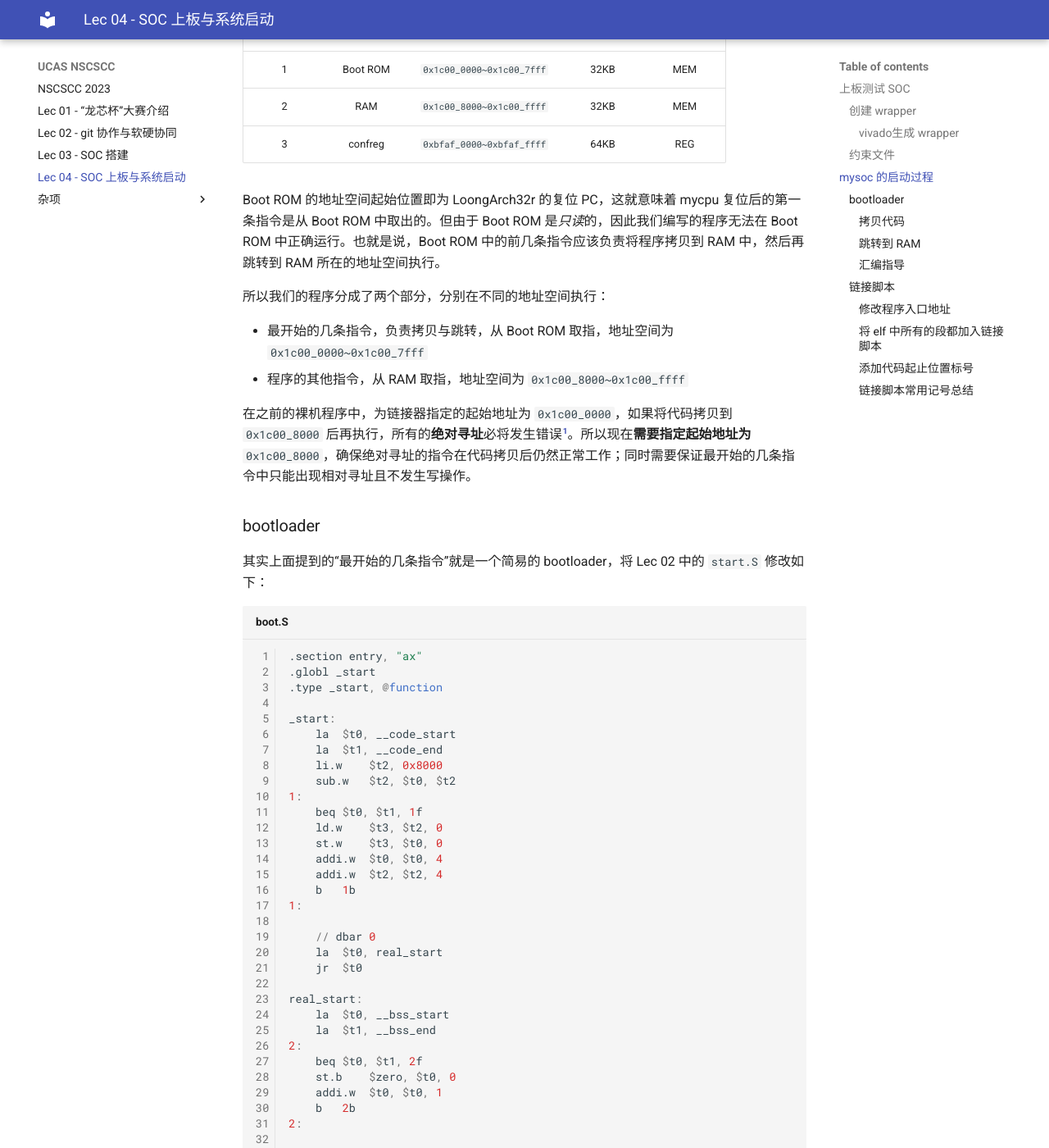
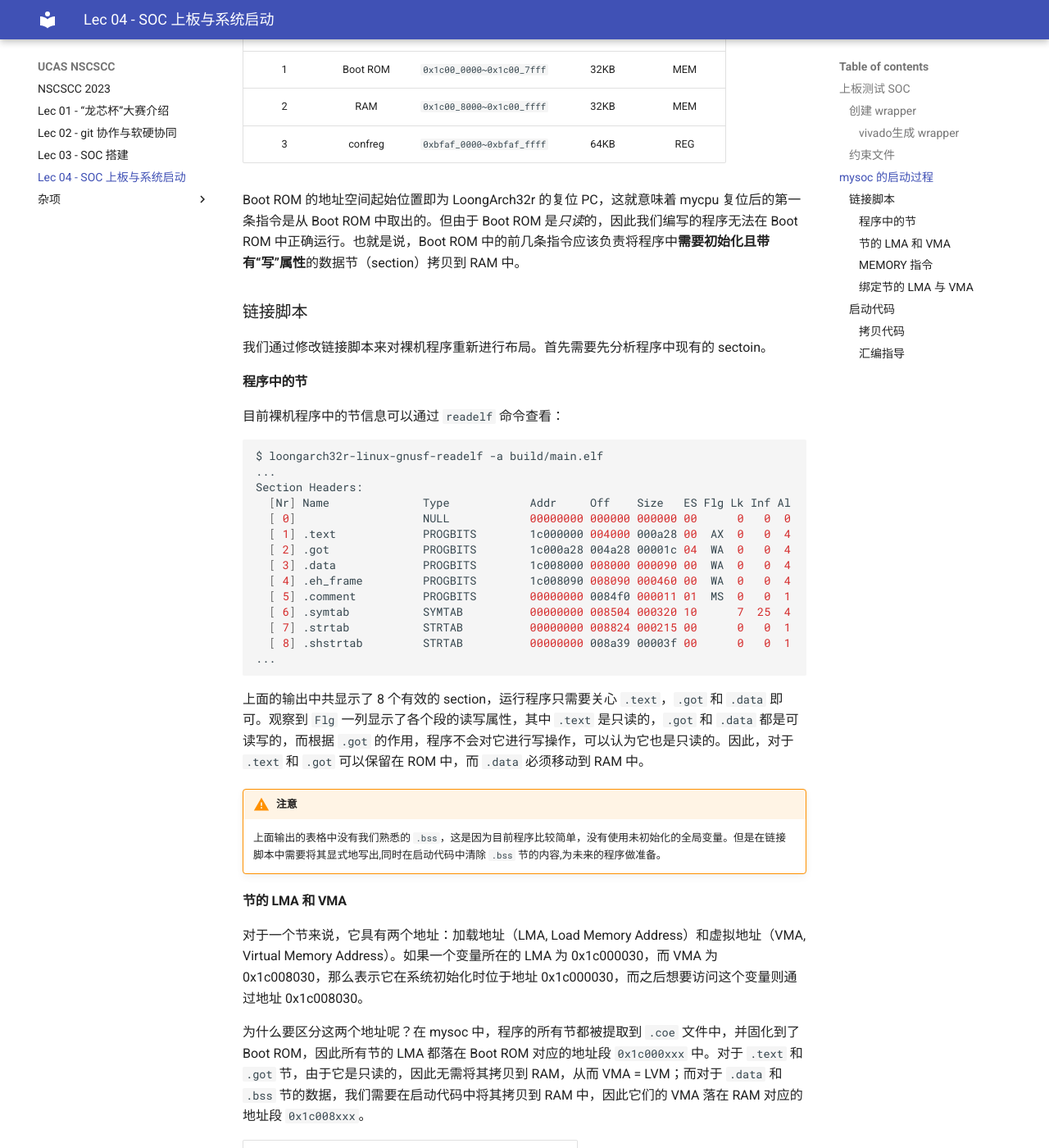
Before and after one commit to ucas-nscscc/docs, an MkDocs documentation site: the page built from docs/lec04/index.md, in a window 1280 px wide and 1400 px high, scrolled down 4154 px. Shown: the whole window at 82% size. Built offline with MkDocs 1.6.1 and Material for MkDocs 9.7.7, drawn with Linux system fonts in a browser that asks for light colours; some of the changed text lies outside the part shown.

Commit message:
use new linker script

````diff
--- a/docs/lec04/index.md
+++ b/docs/lec04/index.md
@@ -104,29 +104,170 @@
 |2|RAM|`0x1c00_8000~0x1c00_ffff`|32KB|MEM|
 |3|confreg|`0xbfaf_0000~0xbfaf_ffff`|64KB|REG|
 
-Boot ROM 的地址空间起始位置即为 LoongArch32r 的复位 PC，这就意味着 mycpu 复位后的第一条指令是从 Boot ROM 中取出的。但由于 Boot ROM 是*只读*的，因此我们编写的程序无法在 Boot ROM 中正确运行。也就是说，Boot ROM 中的前几条指令应该负责将程序拷贝到 RAM 中，然后再跳转到 RAM 所在的地址空间执行。
+Boot ROM 的地址空间起始位置即为 LoongArch32r 的复位 PC，这就意味着 mycpu 复位后的第一条指令是从 Boot ROM 中取出的。但由于 Boot ROM 是*只读*的，因此我们编写的程序无法在 Boot ROM 中正确运行。也就是说，Boot ROM 中的前几条指令应该负责将程序中**需要初始化且带有“写”属性**的数据节（section）拷贝到 RAM 中。
 
-所以我们的程序分成了两个部分，分别在不同的地址空间执行：
+### 链接脚本
 
-- 最开始的几条指令，负责拷贝与跳转，从 Boot ROM 取指，地址空间为 `0x1c00_0000~0x1c00_7fff`
-- 程序的其他指令，从 RAM 取指，地址空间为 `0x1c00_8000~0x1c00_ffff`
+我们通过修改链接脚本来对裸机程序重新进行布局。首先需要先分析程序中现有的 sectoin。
 
-在之前的裸机程序中，为链接器指定的起始地址为 `0x1c00_0000`，如果将代码拷贝到 `0x1c00_8000` 后再执行，所有的**绝对寻址**必将发生错误[^1]。所以现在**需要指定起始地址为** `0x1c00_8000`，确保绝对寻址的指令在代码拷贝后仍然正常工作；同时需要保证最开始的几条指令中只能出现相对寻址且不发生写操作。
+#### 程序中的节
 
-### bootloader
+目前裸机程序中的节信息可以通过 `readelf` 命令查看：
 
-其实上面提到的“最开始的几条指令”就是一个简易的 bootloader，将 Lec 02 中的 `start.S` 修改如下：
+```sh
+$ loongarch32r-linux-gnusf-readelf -a build/main.elf
+...
+Section Headers:
+  [Nr] Name              Type            Addr     Off    Size   ES Flg Lk Inf Al
+  [ 0]                   NULL            00000000 000000 000000 00      0   0  0
+  [ 1] .text             PROGBITS        1c000000 004000 000a28 00  AX  0   0  4
+  [ 2] .got              PROGBITS        1c000a28 004a28 00001c 04  WA  0   0  4
+  [ 3] .data             PROGBITS        1c008000 008000 000090 00  WA  0   0  4
+  [ 4] .eh_frame         PROGBITS        1c008090 008090 000460 00  WA  0   0  4
+  [ 5] .comment          PROGBITS        00000000 0084f0 000011 01  MS  0   0  1
+  [ 6] .symtab           SYMTAB          00000000 008504 000320 10      7  25  4
+  [ 7] .strtab           STRTAB          00000000 008824 000215 00      0   0  1
+  [ 8] .shstrtab         STRTAB          00000000 008a39 00003f 00      0   0  1
+...
+```
 
-```s title="boot.S" linenums="1"
+上面的输出中共显示了 8 个有效的 section，运行程序只需要关心 `.text`，`.got` 和 `.data` 即可。观察到 `Flg` 一列显示了各个段的读写属性，其中 `.text` 是只读的，`.got` 和 `.data` 都是可读写的，而根据 `.got` 的作用，程序不会对它进行写操作，可以认为它也是只读的。因此，对于 `.text` 和 `.got` 可以保留在 ROM 中，而 `.data` 必须移动到 RAM 中。
+
+!!! warning "注意"
+
+    上面输出的表格中没有我们熟悉的 `.bss`，这是因为目前程序比较简单，没有使用未初始化的全局变量。但是在链接脚本中需要将其显式地写出,同时在启动代码中清除 `.bss` 节的内容,为未来的程序做准备。
+
+#### 节的 LMA 和 VMA
+
+对于一个节来说，它具有两个地址：加载地址（LMA, Load Memory Address）和虚拟地址（VMA, Virtual Memory Address）。如果一个变量所在的 LMA 为 0x1c000030，而 VMA 为 0x1c008030，那么表示它在系统初始化时位于地址 0x1c000030，而之后想要访问这个变量则通过地址 0x1c008030。
+
+为什么要区分这两个地址呢？在 mysoc 中，程序的所有节都被提取到 `.coe` 文件中，并固化到了 Boot ROM，因此所有节的 LMA 都落在 Boot ROM 对应的地址段 `0x1c000xxx` 中。对于 `.text` 和 `.got` 节，由于它是只读的，因此无需将其拷贝到 RAM，从而 VMA = LVM；而对于 `.data` 和 `.bss` 节的数据，我们需要在启动代码中将其拷贝到 RAM 中，因此它们的 VMA 落在 RAM 对应的地址段 `0x1c008xxx`。
+
+|节名称|读写属性|LMA|VMA|
+|:---:|:---:|:---:|:---:|
+|`.text`|只读|`0x1c000xxx`|`0x1c000xxx`|
+|`.got`|读写|`0x1c000xxx`|`0x1c000xxx`|
+|`.date`|读写|`0x1c000xxx`|`0x1c008xxx`|
+|`.bss`|读写|`0x1c000xxx`|`0x1c008xxx`|
+
+#### MEMORY 指令
+
+在链接脚本中使用 MEMORY 指令可以为地址空间（memory region）定义名称和读写属性，它的语法为：
+
+```ld
+MEMORY
+{
+    <name> [(<attr>)] : ORIGIN = <origin>, LENGTH = <len>
+    <name> [(<attr>)] : ORIGIN = <origin>, LENGTH = <len>
+    ...
+}
+```
+
+- `<name>` 表示某个地址空间的名称
+- `<attr>` 是可选项，表示该地址段的属性
+- `<origin>` 指定了该地址空间的起始地址
+- `<length>` 指定了该地址空间的长度
+
+对于 mysoc 的地址空间布局，可以定义如下：
+
+```ld title="mysoc.ld"
+MEMORY
+{
+    ROM (rx) : ORIGIN = 0x1c000000, LENGTH = 32K
+    RAM (rw) : ORIGIN = 0x1c008000, LENGTH = 32K
+}
+```
+
+这里我们将地址空间的布局单独存储到了文件 `mysoc.ld` 中，在 `bare-metal.ld` 中，可以通过 `INCLUDE` 指令添加包含的文件：
+
+```ld title="bare-metal.ld"
+INCLUDE mysoc.ld
+ENTRY(_start)
+...
+```
+
+#### 绑定节的 LMA 与 VMA
+
+在链接脚本中对于某个节的 LMA 和 VMA 进行绑定的方法有很多种，这里只展示一种：
+
+```ld
+<section> : [AT(<lma>)]
+{
+　　...
+} [><region>]
+```
+
+- `<section>` 为某个节的名称
+- `AT(<lma>)` 为可选项，用于绑定 LMA，`<lma>` 为具体想要绑定的地址
+- `[><region>]` 为可选项，用于绑定 VMA，`<region>` 为一个通过 `MEMORY` 指令定义的地址空间名称
+
+对于 mysoc 的地址空间布局和裸机程序分节，可以在链接脚本中做如下绑定：
+
+```ld title="bare-metal.ld"
+SECTIONS
+{
+    .text : {
+        *(entry)
+        *(.text)
+    } > ROM
+    .got : {
+        *(.got)
+    } > ROM
+    .rodata : {
+        *(.rodata)
+        __rodata_end = .;
+    } > ROM
+
+    .data : AT(__rodata_end) ALIGN(0x4) {
+        __data_start = .;
+        *(.data)
+    } > RAM
+    __data_size = SIZEOF(.data);
+    __data_load_start = LOADADDR(.data);
+    .bss : ALIGN(0x4) {
+        __bss_start = .;
+        *(.bss)
+        __bss_end = .;
+    } > RAM
+}
+```
+
+上面的链接脚本使用了一些关键字：
+
+- `ALIGN(<alignment>)`：设置整个段的对齐字节数
+- `SIZEOF(<section>)`：获取某个段的大小
+- `LOADADDR(<section>)`：获取某个段的 LMA
+
+可以在链接后的 elf 文件中找到上面链接脚本中标号的值：
+
+```
+Symbol table '.symtab' contains 52 entries:
+   Num:    Value  Size Type    Bind   Vis      Ndx Name
+    25: 00000090     0 NOTYPE  GLOBAL DEFAULT  ABS __data_size
+    29: 1c000a44     0 NOTYPE  GLOBAL DEFAULT    2 __rodata_end
+    32: 1c000a44     0 NOTYPE  GLOBAL DEFAULT  ABS __data_load_start
+    33: 1c008090     0 NOTYPE  GLOBAL DEFAULT    4 __bss_end
+    41: 1c008090     0 NOTYPE  GLOBAL DEFAULT    4 __bss_start
+    50: 1c008000     0 NOTYPE  GLOBAL DEFAULT    3 __data_start
+```
+
+其中 `__rodata_end` 等于 `__data_load_start` 都指向了 Boot ROM，其他标号都指向了 RAM。
+
+### 启动代码
+
+相较于 Lec 02 中的启动代码，现在它需要多做一件事，即将 `__data_load_start` 到 `__data_load_start + __data_size` 之间的 `.data` 节从 Boot ROM 拷贝到 `__data_start` 到 `__data_start + __data_size` 对应的 RAM 中。
+
+```s title="start.S" linenums="1"
 .section entry, "ax"
 .globl _start
 .type _start, @function
 
 _start:
-	la	$t0, __code_start
-	la	$t1, __code_end
-	li.w	$t2, 0x8000
-	sub.w	$t2, $t0, $t2
+	/* copy .data section to RAM */
+	la	$t0, __data_start
+	la	$t1, __data_size
+	add.w	$t1, $t0, $t1
+	la	$t2, __data_load_start
 1:
 	beq	$t0, $t1, 1f
 	ld.w	$t3, $t2, 0
@@ -135,12 +276,7 @@
 	addi.w	$t2, $t2, 4
 	b	1b
 1:
-
-	// dbar	0
-	la	$t0, real_start
-	jr	$t0
-
-real_start:
+	/* clear .bss section */
 	la	$t0, __bss_start
 	la	$t1, __bss_end
 2:
@@ -161,10 +297,11 @@
 
 ```s title="boot.S" linenums="5"
 _start:
-	la	$t0, __code_start
-	la	$t1, __code_end
-	li.w	$t2, 0x8000
-	sub.w	$t2, $t0, $t2
+	/* copy .data section to RAM */
+	la	$t0, __data_start
+	la	$t1, __data_size
+	add.w	$t1, $t0, $t1
+	la	$t2, __data_load_start
 1:
 	beq	$t0, $t1, 1f
 	ld.w	$t3, $t2, 0
@@ -175,163 +312,22 @@
 1:
 ```
 
-代码的第 5 ~ 17 行完成了拷贝工作。`__code_start` 和 `__code_end` 是两个链接脚本中的标号，指向了代码的起止的位置[^2]，并分别使用 `$t0` 和 `$t1` 寄存。`$t2` 的值为 `__code_start - 0x8000`，也就是得到了 Boot ROM 中代码的开始位置。
+代码的第 7 ~ 18 行完成了拷贝工作。`__data_start` 和 `__data_size` 是两个链接脚本中的标号，分别指向了 `.data` 的 VMA 和大小。而后将 `__data_start` 加上 `__data_size` 得到 `.data` 节在 RAM 中的结束地址。`$t2` 的值为 `__data_load_start`，也就是得到了 Boot ROM 中的开始位置。
 
-第 10 ～ 17 行之间的循环先将 Boot ROM 中的代码 load 出来，然后再存入 RAM 中。
+第 11 ～ 18 行之间的循环先将 Boot ROM 中的数据 load 出来，然后再存入 RAM 中。
 
 !!! warning "注意"
-    - 拷贝循环中 `$t0` 和 `$t2` 的增量均为 4，并且 `ld/st` 指令访存宽度均为 4B，这是为了提高拷贝速度。但实际上代码结束的位置不一定正好是 4 字节对齐的，所以接下来还需要修改链接脚本，手动将 `__code_end` 标号进行 4 字节对齐。这样即使拷贝了多余的部分，也不会影响程序的运行。
-
-#### 跳转到 RAM
-
-```s title="boot.S" linenums="19"
-	// dbar	0
-	la	$t0, real_start
-	jr	$t0
-
-real_start:
-	la	$t0, __bss_start
-```
-
-一切代码拷贝完毕，便可以跳转到 RAM 的地址段继续执行了，程序第 20 ～ 21 行完成了到 RAM 的跳转。
-
-!!! warning "注意"
-    - 在这里我们使用了绝对跳转指令 `jr`[^3]，但在 Lec 02 中，我们比较了相对跳转与绝对跳转，并且提倡更多地使用相对跳转。那么这里是否能使用相对跳转呢？答案为否。这是因为跳转指令执行时，PC 指向的是 Boot ROM 的地址空间，我们想要跳转到 `0x1c00_8XXX` 的位置，如果使用相对跳转，那么执行结束后 PC 的值仅仅是加了 `0x4`，仍然处于 `0x1c00_0XXX`。所以需要首先将 `real_start` 的地址（`0x1c00_8XXX`）加载到 `$t0`，再进行绝对跳转。
-
-    - 在程序的第 19 行，有一条注释了的 `dbar 0` 指令。这是一条内存屏障指令，作用为“保证这条指令前的所有数据访存都已经结束，再执行它后面的指令”。对于目前的 mycpu，还没有添加 Cache，因此这条指令可有可无。当添加了 Cache 后，我们必须保证所有拷贝代码都写回了内存（而不是写回了 Cache），才能跳转到 RAM 继续执行。因为如果仅仅是写入了 D-Cache，我们从 RAM 取指是取不到 D-Cache 中最新的内容的。
-
+    注意到拷贝循环中 `$t0` 和 `$t2` 的增量均为 4，并且 `ld/st` 指令访存宽度也均为 4B。这样做是为了提高拷贝速度，也是在链接脚本中将 `.data` 对齐到 4 字节的原因。
 
 #### 汇编指导
 
-```s title="boot.S" linenums="1"
+```s title="start.S" linenums="1"
 .section entry, "ax"
 .globl _start
 .type _start, @function
 ```
 
-除了代码发生改变，`boot.S` 的 1 ～ 3 行也发生了一些变化：
+除了代码发生改变，`start.S` 的 1 ～ 3 行也发生了一些变化：
 
-- 首先，使用 `.secion entry, "ax"` 创建了一个名为 `entry` 的段，并将其指定为 **a**llocatable[^4] 与 e**x**ecutable。这一步是为了能够将 `_start` 标号所指向的代码防到所有代码的开始
-
-- 其次 ，使用 `.type _start, @function` 声明 `_start` 是一个函数
-
-### 链接脚本
-
-我们需要修改 Lec 02 中的链接脚本：
-
-```ld title="bare-metal.ld" linenums="1"
-ENTRY(_start)
-SECTIONS
-{
-    . = 0x1c008000;
-    __code_start = .;
-    .text : {
-        *(entry)
-        *(.text)
-    }
-    .rodata : {
-        *(.rodata)
-    }
-    .data : {
-        *(.data)
-    }
-    .got : {
-        *(.got)
-    }
-    .eh_frame : {
-        *(.eh_frame)
-    }
-    .bss : {
-        __bss_start = .;
-        *(.bss)
-        __bss_end = .;
-    }
-    . = ALIGN(0x4);
-    __code_end = .;
-    . = ALIGN(0x1000);
-    bootstack = .;
-    . += 0x1000;
-    bootstacktop = . ;
-}
-```
-
-#### 修改程序入口地址
-
-```ld title="bare-metal.ld" linenums="4"
-    . = 0x1c008000;
-    __code_start = .;
-    .text : {
-        *(entry)
-        *(.text)
-    }
-```
-
-我们将第 4 行的代码起始位置由 `0x1c000000` 修改为 `0x1c008000`，这样的话程序可以在 RAM 的地址段执行。然后，将 `boot.S` 中定义的 `entry` 段添加到 `.text` 段的**最前面**。
-
-链接后，检查反汇编文件：
-
-```s title="test.S" linenums="1"
-1c008000 <_start>:
-1c008000:	1c00002c 	pcaddu12i	$r12,1(0x1)
-1c008004:	28ab318c 	ld.w	$r12,$r12,-1332(0xacc)
-1c008008:	1c00002d 	pcaddu12i	$r13,1(0x1)
-1c00800c:	28ab31ad 	ld.w	$r13,$r13,-1332(0xacc)
-1c008010:	1400010e 	lu12i.w	$r14,8(0x8)
-1c008014:	0011398e 	sub.w	$r14,$r12,$r14
-1c008018:	5800198d 	beq	$r12,$r13,24(0x18) # 1c008030 <_start+0x30>
-1c00801c:	288001cf 	ld.w	$r15,$r14,0
-1c008020:	2980018f 	st.w	$r15,$r12,0
-1c008024:	0280118c 	addi.w	$r12,$r12,4(0x4)
-1c008028:	028011ce 	addi.w	$r14,$r14,4(0x4)
-1c00802c:	53ffefff 	b	-20(0xfffffec) # 1c008018 <_start+0x18>
-1c008030:	1c00002c 	pcaddu12i	$r12,1(0x1)
-1c008034:	28aa518c 	ld.w	$r12,$r12,-1388(0xa94)
-1c008038:	4c000180 	jirl	$r0,$r12,0
-
-1c00803c <real_start>:
-1c00803c:	1c00002c 	pcaddu12i	$r12,1(0x1)
-```
-
-我们可以得到如下观察：
-
-- `_start` 标号所指向的程序确实位于整个程序最开始的位置
-- `1c008000` 到 `1c008038` 之间的指令实际上是放在 `1c000000` 到 `1c000038` 这个地址段上执行的，也就是从 Boot ROM 中取指，而这些指令中没有出现绝对寻址，也就意味着这段指令在 Boot ROM 中也能正确执行
-
-#### 将 elf 中所有的段都加入链接脚本
-
-```ld title="bare-metal.ld" linenums="16"
-    .got : {
-        *(.got)
-    }
-    .eh_frame : {
-        *(.eh_frame)
-    }
-```
-
-在 16 ～ 21 行，新增了 2 个段，分别为 `.got` 与 `.eh_frame`，它们是通过 `readelf` 命令查看链接完成后的 elf 文件而得到的。这么做是为了保证**程序的所有段都落在**拷贝的范围之间。
-
-#### 添加代码起止位置标号
-
-```ld title="bare-metal.ld" linenums="4"
-    . = 0x1c008000;
-    __code_start = .;
-```
-
-```ld title="bare-metal.ld" linenums="27"
-    . = ALIGN(0x4);
-    __code_end = .;
-```
-
-在第 5 行和第 27、28 行声明了代码的起止位置标号，并且将结束标号对齐到 4 字节。因为 `__code_start` 所指向的地址 `0x1c008000` 在编译前就已知为 4 字节对齐，所以没有对它进行显式的对齐操作。
-
-#### 链接脚本常用记号总结
-
-- `.` 表示“当前所处的地址”
-- `=` 可以理解为“赋值”，既可以用来改变当前地址，也可以自定义标号
-- `ALIGN(x)` 可以将当前地址对齐
-- `*(section name)` 可以将所有文件中名为 `section name` 的段集合到一起
-
-[^1]: 比如说 `st` 指令写了 `0x1c00_0000~0x1c00_7fff` 之间的地址
-[^2]: 它们的前缀均为 `0x1c00_8`
-[^3]: `jr` 实际上是一条伪指令，由汇编器展开后为 `jirl`
-[^4]: allocatable 意味着这段代码是运行时加载到内存中的
+- 首先，使用 `.secion entry` 创建了一个名为 `entry` 的段，这样我们就可以在链接脚本中手动地将该段添加到所有代码的最前面
+- 其次 ，使用 `.type _start, @function` 声明 `_start` 是一个函数，这样在反汇编文件中仍然能看到 `_start`
````
Also changed, not shown: other parts of docs/lec04/index.md (+1 -1 lines).
